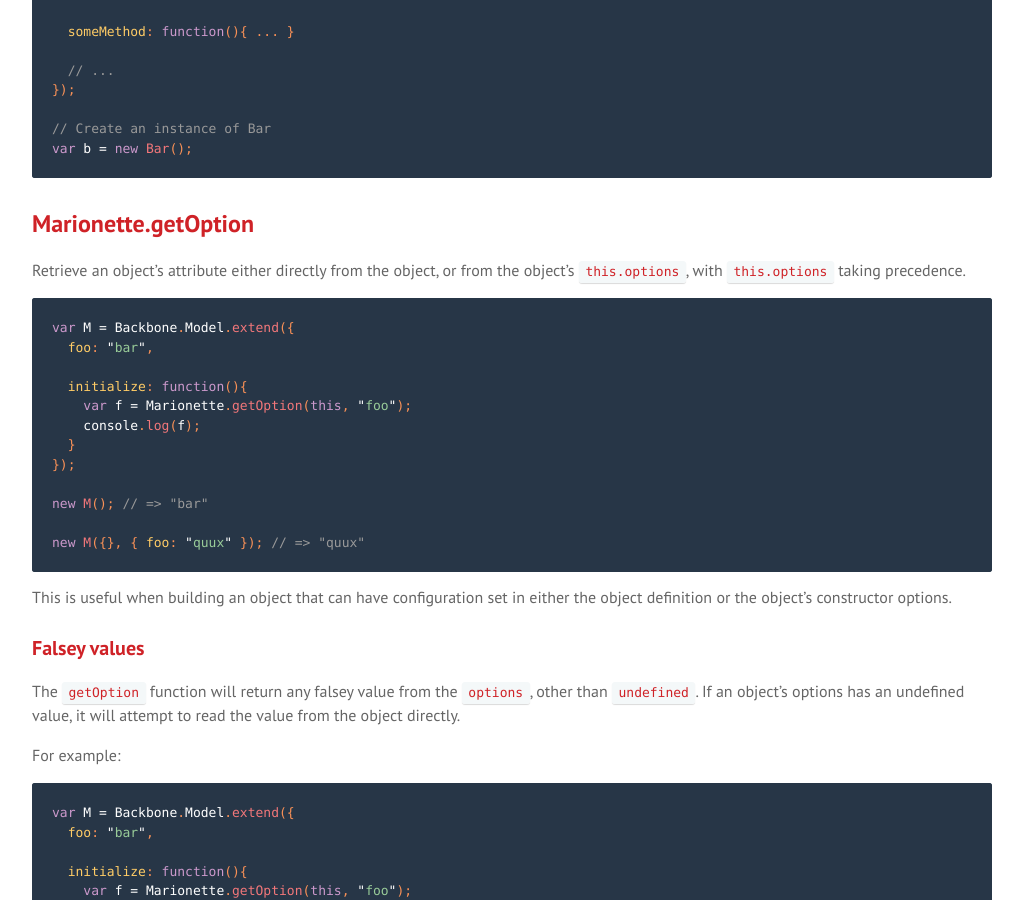
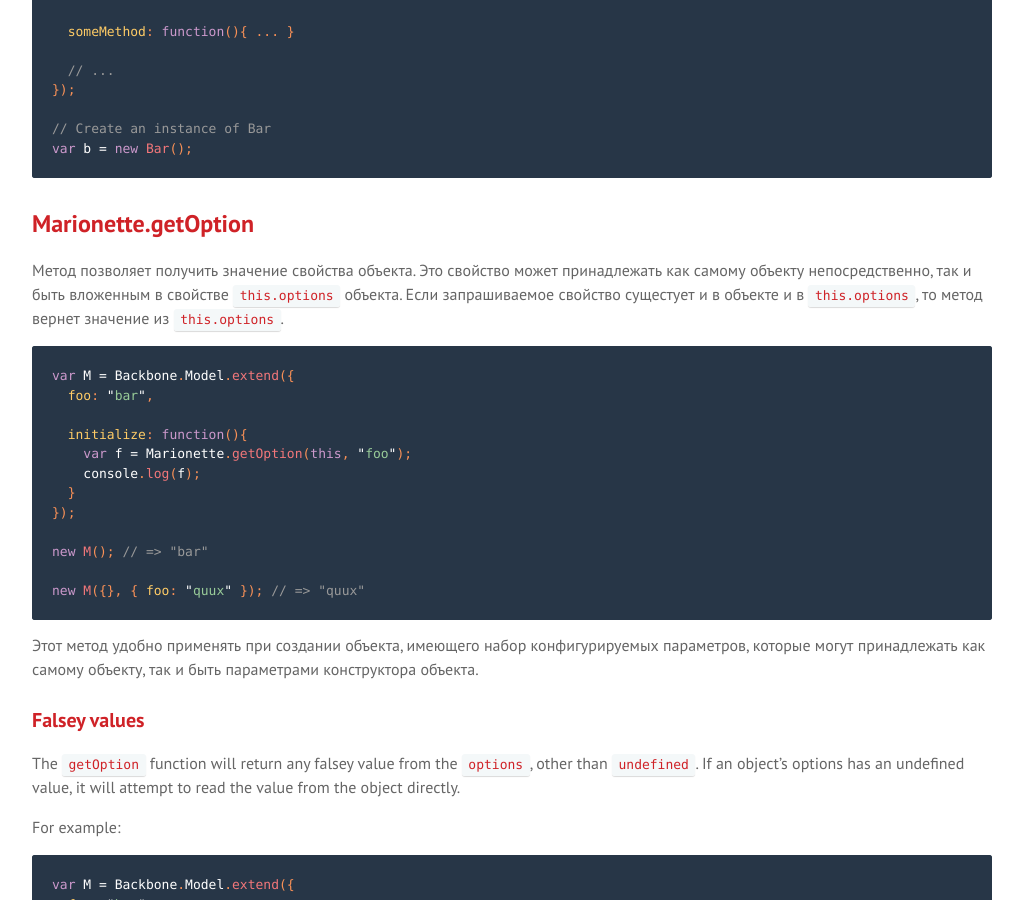
Before and after one commit to sadcitizen/marionettejs.ru, a Jekyll site: the page built from _posts/2014-04-10-functions.md, in a window 1280 px wide and 900 px high, scrolled down 1195 px. Shown: the whole window, without its empty margins (128-1151 px from the left). Built offline with Jekyll 4.4.1, drawn with Linux system fonts in a browser that asks for light colours; some web fonts are replaced; Markdown is read by kramdown in place of the engine named in the settings.

Commit message:
update ru/Functions

````diff
--- a/_includes/translation/ru/marionette.functions.md
+++ b/_includes/translation/ru/marionette.functions.md
@@ -46,8 +46,8 @@
 
 ## Marionette.getOption
 
-Retrieve an object's attribute either directly from the object, or from
-the object's `this.options`, with `this.options` taking precedence.
+Метод позволяет получить значение свойства объекта. Это свойство может принадлежать как самому объекту непосредственно, так и
+быть вложенным в свойстве `this.options` объекта. Если запрашиваемое свойство сущестует и в объекте и в `this.options`, то метод вернет значение из `this.options`.
 
 ```js
 var M = Backbone.Model.extend({
@@ -64,8 +64,7 @@
 new M({}, { foo: "quux" }); // => "quux"
 ```
 
-This is useful when building an object that can have configuration set
-in either the object definition or the object's constructor options.
+Этот метод удобно применять при создании объекта, имеющего набор конфигурируемых параметров, которые могут принадлежать как самому объекту, так и быть параметрами конструктора объекта.
 
 ### Falsey values
 
````
